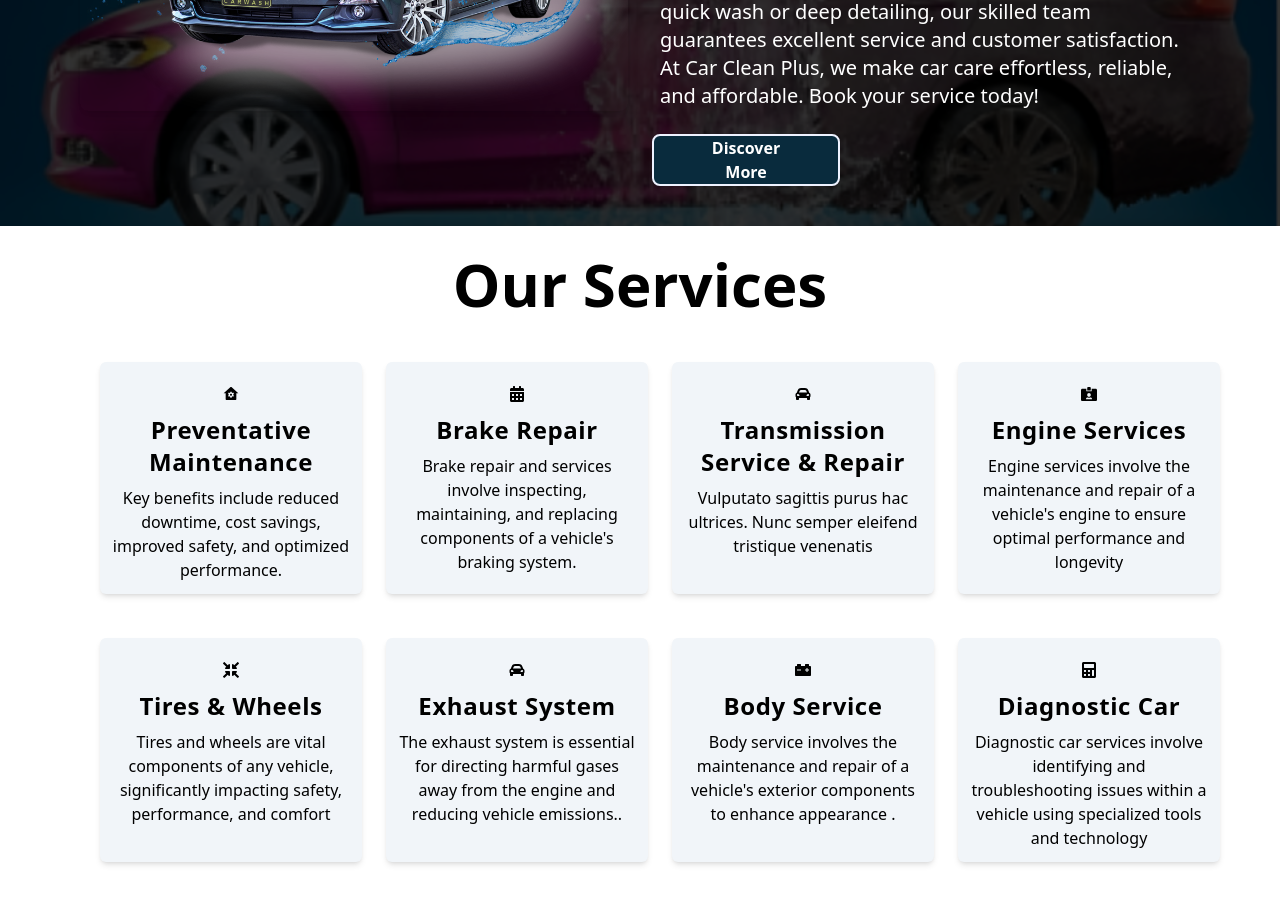
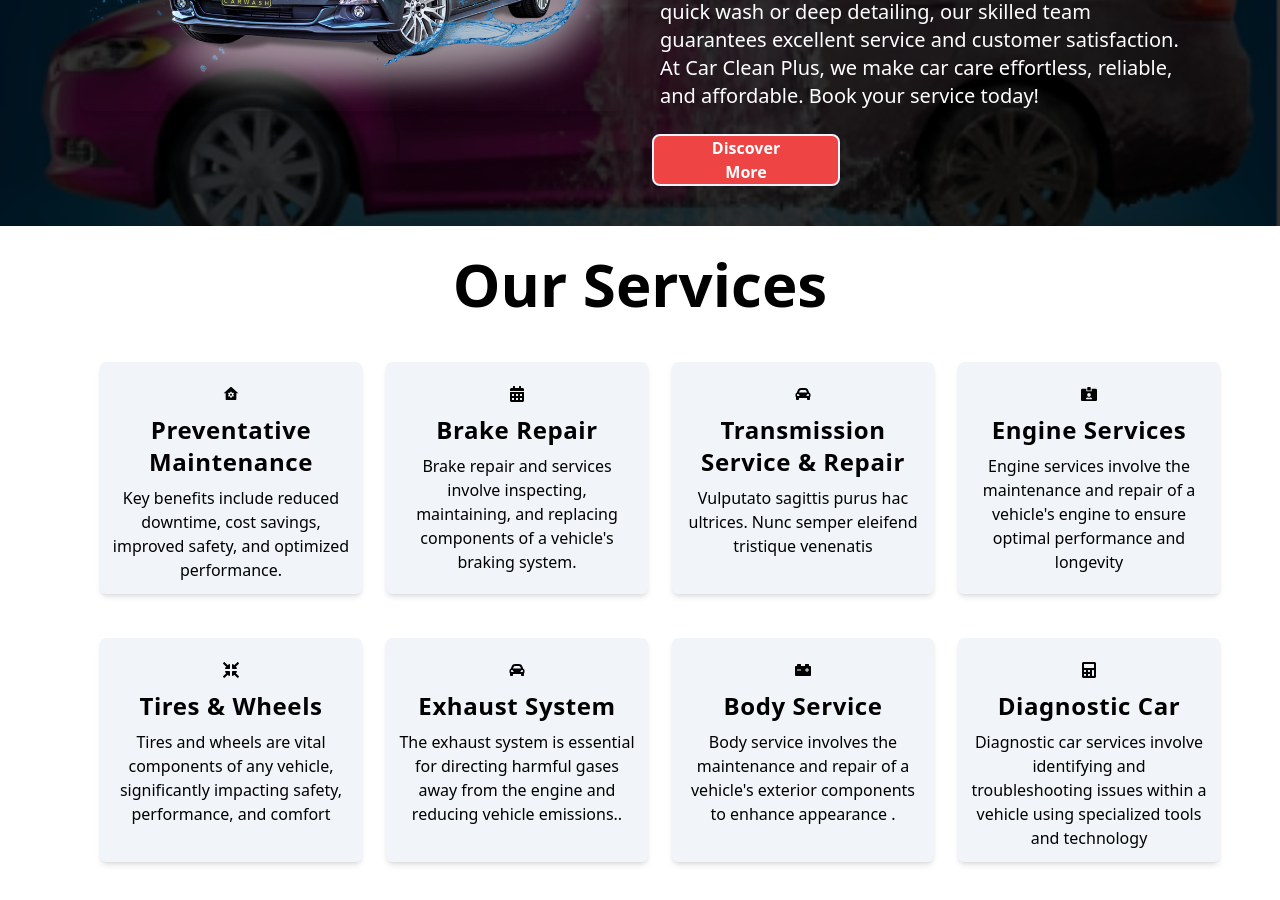
Before and after one commit to difmo/carcleanplus, a React (Vite) app: page / in a window 1280 px wide. Shown: the part 1200-2100 px from the top of the page. Built offline with nearby package versions, Linux system fonts and the light colour scheme.

Commit message:
Update Button.jsx

```diff
--- a/src/Components/Button.jsx
+++ b/src/Components/Button.jsx
@@ -2,7 +2,7 @@ import React from "react";
 const Button = () => {
   return (
     <>
-      <div className="bg-primary  text-mywhite  rounded-lg text-center  px-9  font-bold border-2 border-indigo-50 hover:bg-myyellow hover:text-black">
+      <div className="bg-red-500  text-mywhite  rounded-lg text-center  px-9  font-bold border-2 border-indigo-50 hover:bg-red-700 hover:text-black">
         <a href="https://play.google.com/store/apps/details?id=com.codeservir.carcleanplus.new">
           {" "}
           <button className="w-28 h-10">Discover More</button>
```
